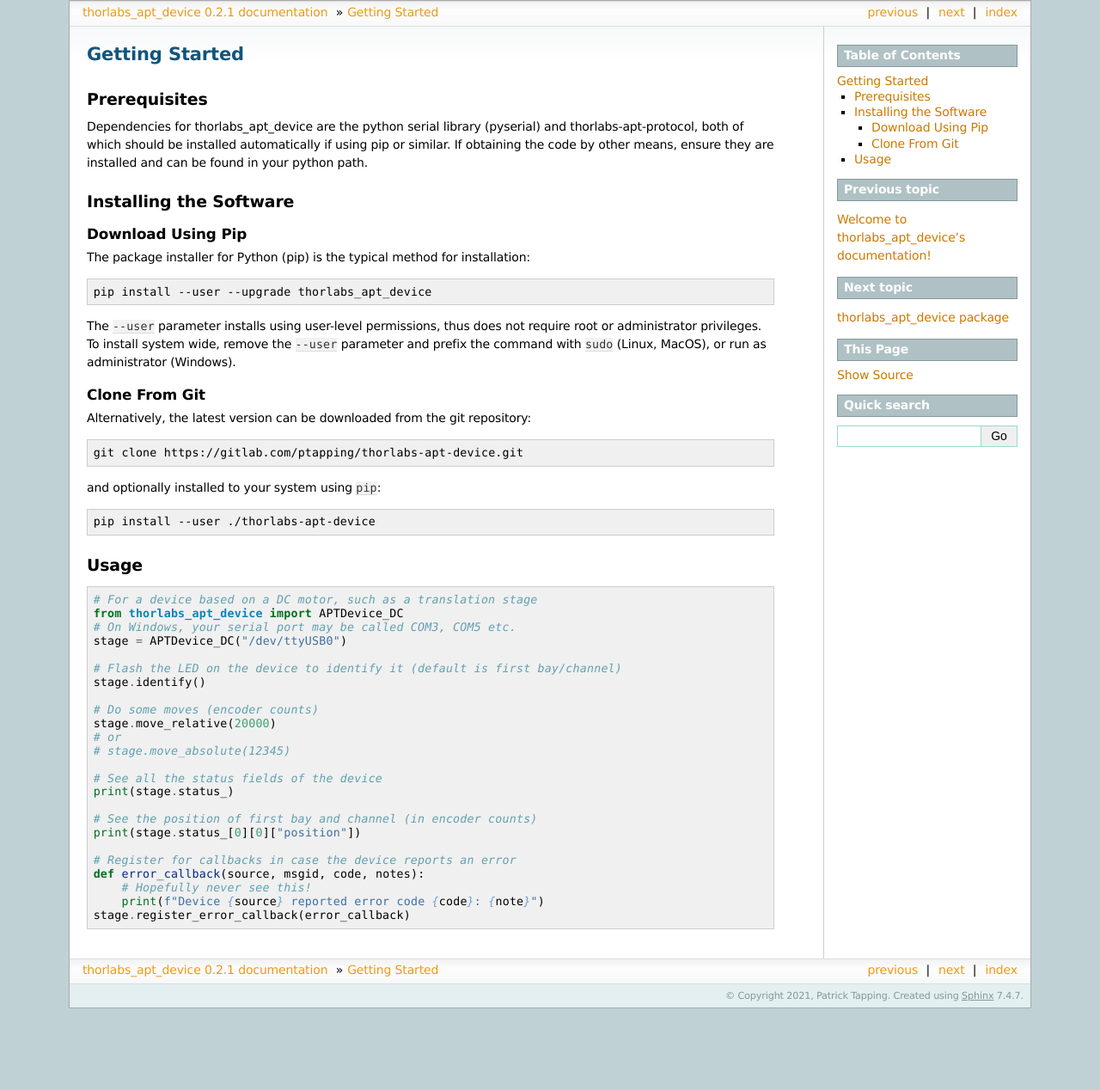
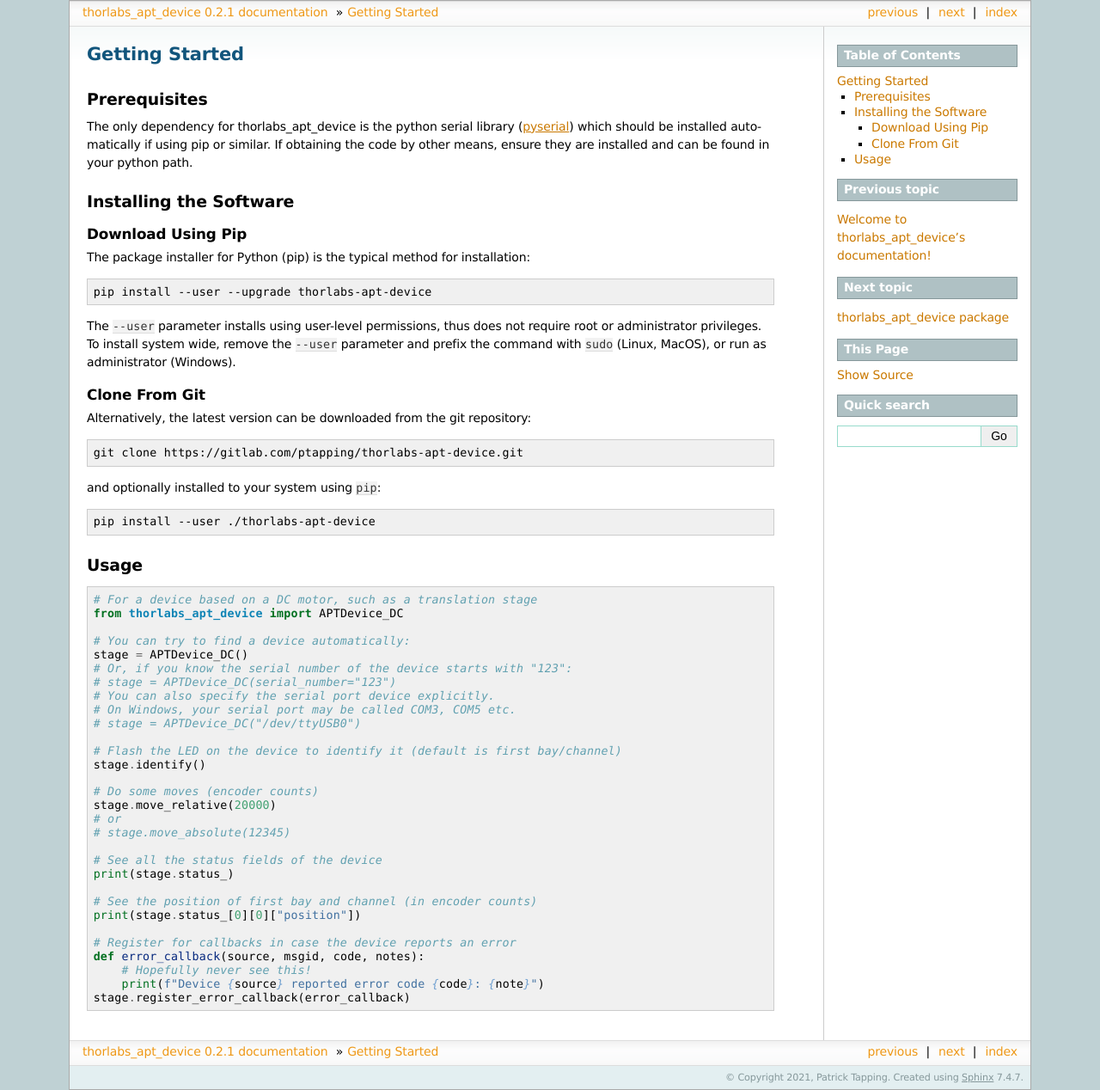
Before and after one commit to POSICS-II/thorlabs-apt-device, a Sphinx documentation site: the page built from doc/source/gettingstarted.rst, in a window 1280 px wide. Shown: the whole page at 86% size. Built offline with Sphinx 7.4.7, drawn with Linux system fonts in a browser that asks for light colours; before the commit the page ends 1173 px from its top, so only the background shows below that.

Commit message:
Update documentation.

```diff
--- a/doc/source/gettingstarted.rst
+++ b/doc/source/gettingstarted.rst
@@ -4,8 +4,8 @@
 Prerequisites
 -------------
 
-Dependencies for thorlabs_apt_device are the python serial library (pyserial) and
-thorlabs-apt-protocol, both of which should be installed automatically if using pip or similar.
+The only dependency for thorlabs_apt_device is the python serial library
+(`pyserial <https://pypi.org/project/pyserial/>`_) which should be installed automatically if using pip or similar.
 If obtaining the code by other means, ensure they are installed and can be found in your python path.
 
 Installing the Software
@@ -18,7 +18,7 @@
 
 .. code-block:: sh
 
-    pip install --user --upgrade thorlabs_apt_device
+    pip install --user --upgrade thorlabs-apt-device
 
 The ``--user`` parameter installs using user-level permissions, thus does not require root or administrator privileges.
 To install system wide, remove the ``--user`` parameter and prefix the command with ``sudo`` (Linux, MacOS), or run as administrator (Windows).
@@ -46,8 +46,14 @@
 
     # For a device based on a DC motor, such as a translation stage
     from thorlabs_apt_device import APTDevice_DC
+
+    # You can try to find a device automatically:
+    stage = APTDevice_DC()
+    # Or, if you know the serial number of the device starts with "123":
+    # stage = APTDevice_DC(serial_number="123")
+    # You can also specify the serial port device explicitly.
     # On Windows, your serial port may be called COM3, COM5 etc.
-    stage = APTDevice_DC("/dev/ttyUSB0")
+    # stage = APTDevice_DC("/dev/ttyUSB0")
 
     # Flash the LED on the device to identify it (default is first bay/channel)
     stage.identify()
```
